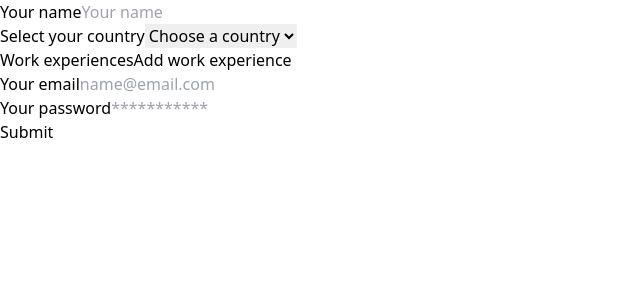
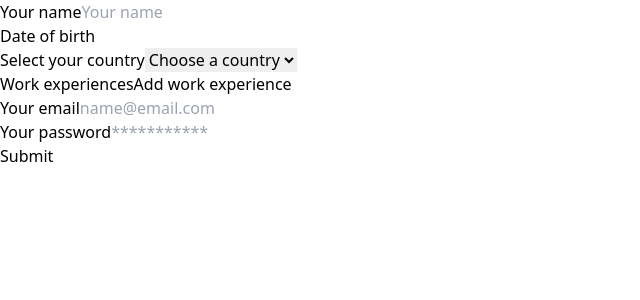
Before and after one commit to GabrielDeFreitas/react-hook-form-zod-study, a React (Vite) app: page / in a window 1280 px wide. Shown: the top 300 px of the page, without its empty margins (0-640 px from the left). Built offline with nearby package versions, Linux system fonts and the light colour scheme.

Commit message:
feat: add date of birth field

```diff
--- a/src/App.tsx
+++ b/src/App.tsx
@@ -7,7 +7,7 @@ import { CreateUserFormData, createUserFormSchema } from "./utils/schemas/create
 export default function App() {
   const [output, setOutput] = useState('')
 
-  const { register, handleSubmit, formState: { errors, isValid }, control } = useForm<CreateUserFormData>({
+  const { register, handleSubmit, formState: { errors, isValid }, control, watch } = useForm<CreateUserFormData>({
     resolver: zodResolver(createUserFormSchema),
     mode: 'onChange'
   })
@@ -34,6 +34,12 @@ export default function App() {
         <label htmlFor="name" className="block mb-2 text-sm font-medium text-gray-900">Your name</label>
         <input {...register('name')} type="text" id="name" aria-invalid={!!errors.name} className="bg-gray-50 border border-gray-300 text-gray-900 text-sm rounded-lg focus:ring-blue-500 focus:border-blue-500 block w-full p-2.5" placeholder="Your name" />
         {errors.name && <span role="alert" className="mt-2 text-sm text-red-600">{errors.name.message}</span>}
+      </div>
+
+      <div className="mb-5">
+        <label htmlFor="dateOfBirth" className="block mb-2 text-sm font-medium text-gray-900">Date of birth</label>
+        <input type="dateOfBirth" {...register('dateOfBirth')} id="dateOfBirth" aria-invalid={!!errors.dateOfBirth} className="bg-gray-50 border border-gray-300 text-gray-900 text-sm rounded-lg focus:ring-blue-500 focus:border-blue-500 block w-full p-2.5" />
+        {errors.dateOfBirth && <span role="alert" className="mt-2 text-sm text-red-600">{errors.dateOfBirth.message}</span>}
       </div>
 
       <div className="mb-5">
--- a/src/utils/schemas/create-user-form.ts
+++ b/src/utils/schemas/create-user-form.ts
@@ -3,6 +3,17 @@ import { Regex } from "../../regex"
 
 export const createUserFormSchema = z.object({
     name: z.string().nonempty('Name is required.').regex(Regex.NO_SPECIAL_CHARACTERS, 'Name must not contain special characters'),
+    dateOfBirth: z.coerce.date().refine((date) => {
+        const today = new Date()
+        const ageLimit = new Date(
+            today.getFullYear() - 18,
+            today.getMonth(),
+            today.getDate()
+        )
+        return date <= ageLimit
+    }, {
+        message: 'You must be at least 18 years old',
+    }),
     countries: z.string().nonempty('Please select a valid country.').refine(value => value !== '', 'Please select a valid country.'),
     email: z.string().nonempty('Email is required.').email('Invalid email format.'),
     password: z.string().nonempty('Password is required.').min(8, 'Password must be at least 8 characters long.').max(20, 'Password must be at most 20 characters long.'),
```
